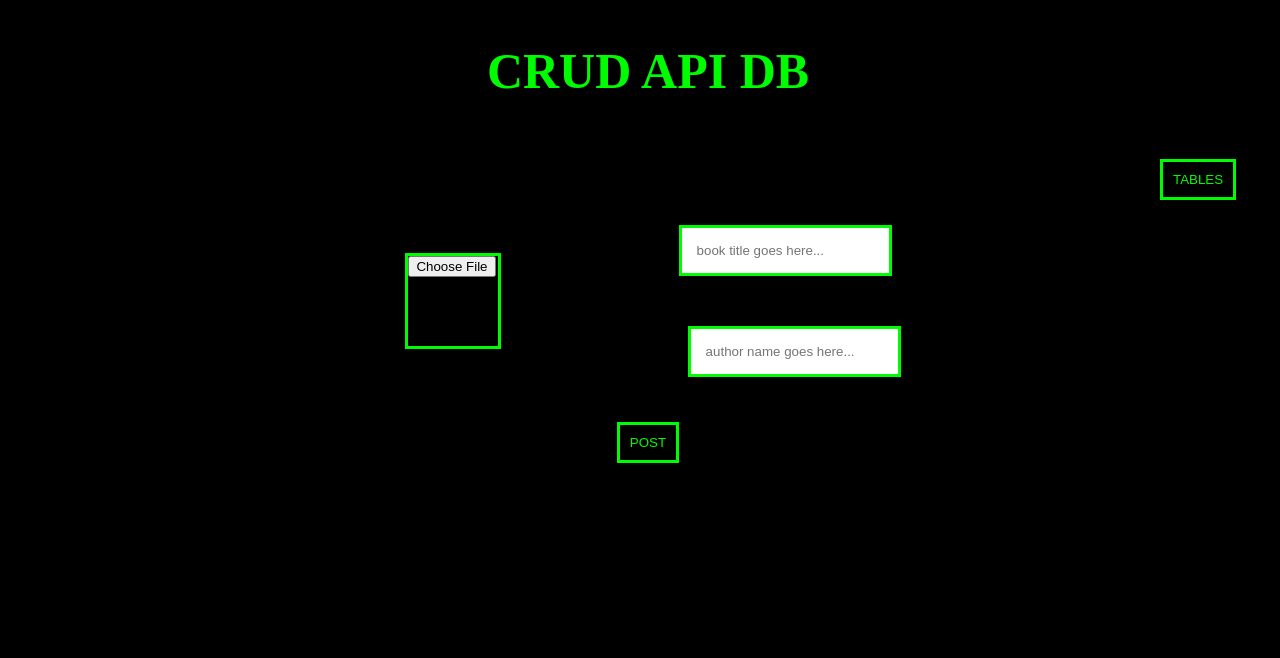
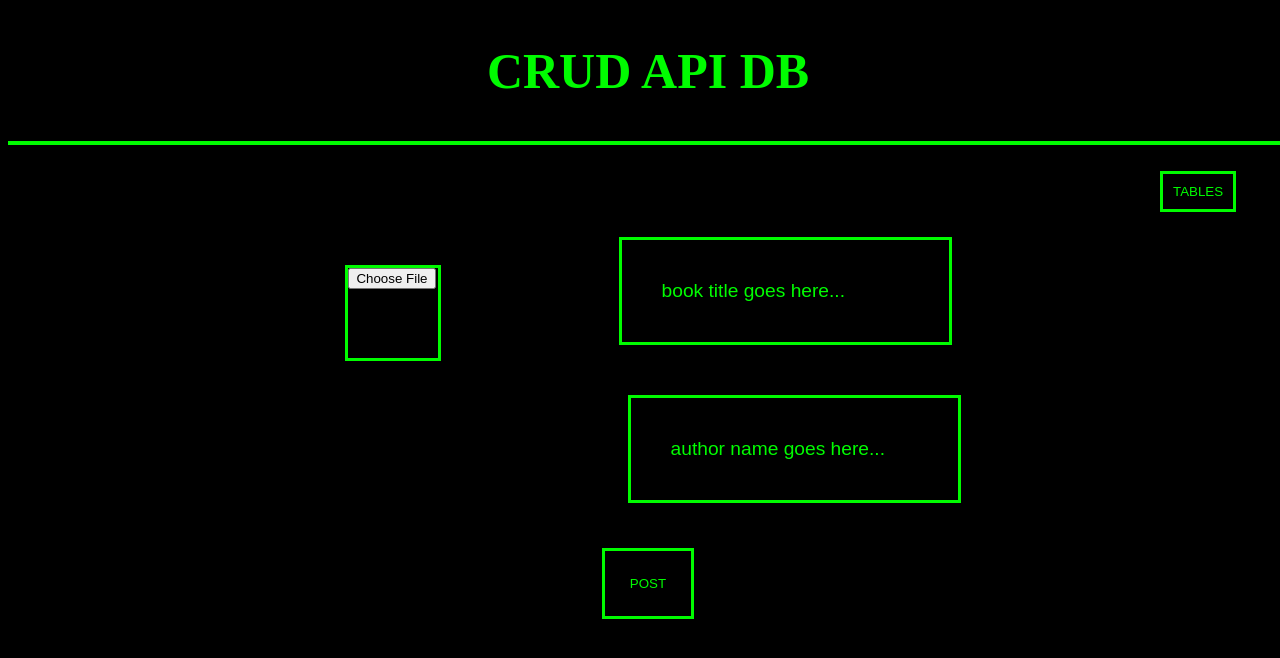
Before and after one commit to joseph-aswath/CRUD-API-DB, an Angular app: page /home in a window 1280 px wide. Shown: the top 658 px of the page. Built offline with nearby package versions, Linux system fonts and the light colour scheme.

Commit message:
more cosmetic changes\

```diff
--- a/src/app/home/home.component.html
+++ b/src/app/home/home.component.html
@@ -1,5 +1,5 @@
 <h2 class="heading" >CRUD API DB </h2>
-
+<hr class="line-break">
 <br>
 <div class="tables-portal">
     <button class="table-button" routerLink="/tables">TABLES</button>
--- a/src/app/tables/tables.component.html
+++ b/src/app/tables/tables.component.html
@@ -3,6 +3,8 @@
 <div class="return-btn">
     <button routerLink="/home" class="return-button">RETURN</button>
 </div>
+
+<hr class="line-break">
 
 <!--TABLE OF CONTENT FROM DATA BASE -->
 
--- a/src/styles.css
+++ b/src/styles.css
@@ -4,6 +4,12 @@
     color:rgb(0, 252, 0);
     font-style:normal;
     font-size: 50px;
+}
+
+hr.line-break{
+    background-color:rgb(0, 252, 0);
+    height:2px;
+    border: 1px solid rgb(0, 252, 0);
 }
 /**************************************/
 body{
@@ -37,19 +43,35 @@ input#book-cover{
 input#button-submit {
     background-color: black;
     color:rgb(0, 252, 0);
-    padding: 10px;
+    padding: 25px;
     margin: 20px;
     border: 3px solid rgb(0, 252, 0);
+    cursor:pointer;
+}
+input#button-submit:hover{
+    background-color: rgb(0, 252, 0);
+    color:black;
+    cursor:pointer
 }
 input#title{
     margin: 25px;
-    padding: 15px;
+    padding: 40px;
     border: 3px solid rgb(0, 252, 0);
+    background-color: black;
+    color:rgb(0, 252, 0);
+    font-size:larger;
 }
 input#author{
     margin:25px;
-    padding: 15px;
+    padding: 40px;
     border: 3px solid rgb(0, 252, 0);
+    background-color: black;
+    color:rgb(0, 252, 0);
+    font-size:larger;
+}
+/***************************************/
+::placeholder{
+    color:rgb(0, 252, 0);
 }
 /****************************************/
 button.return-button{
@@ -58,6 +80,8 @@ button.return-button{
     padding:10px;
     cursor: pointer;
     margin-left:45%;
+    margin-top:5px;
+    margin-bottom: 15px;
     border: 3px solid rgb(0, 252, 0);
 }
 button.return-button:hover{
```
